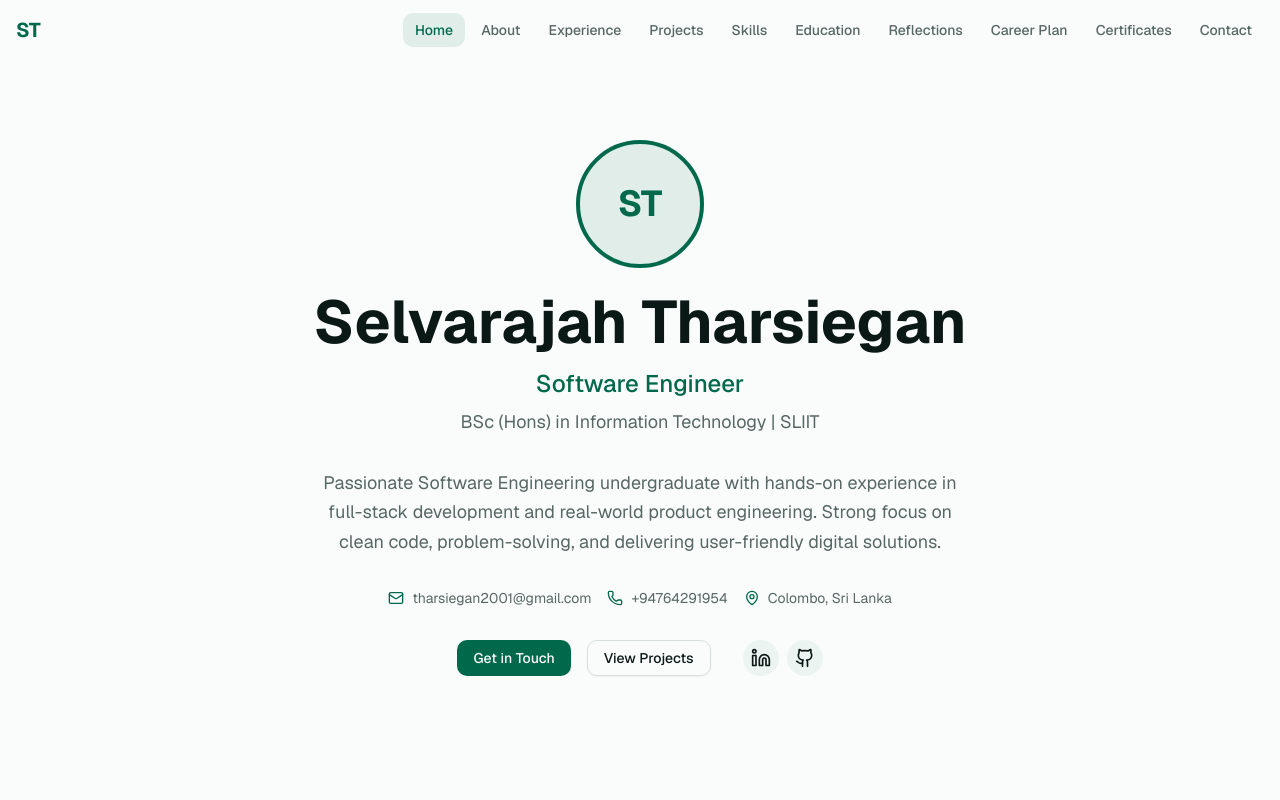
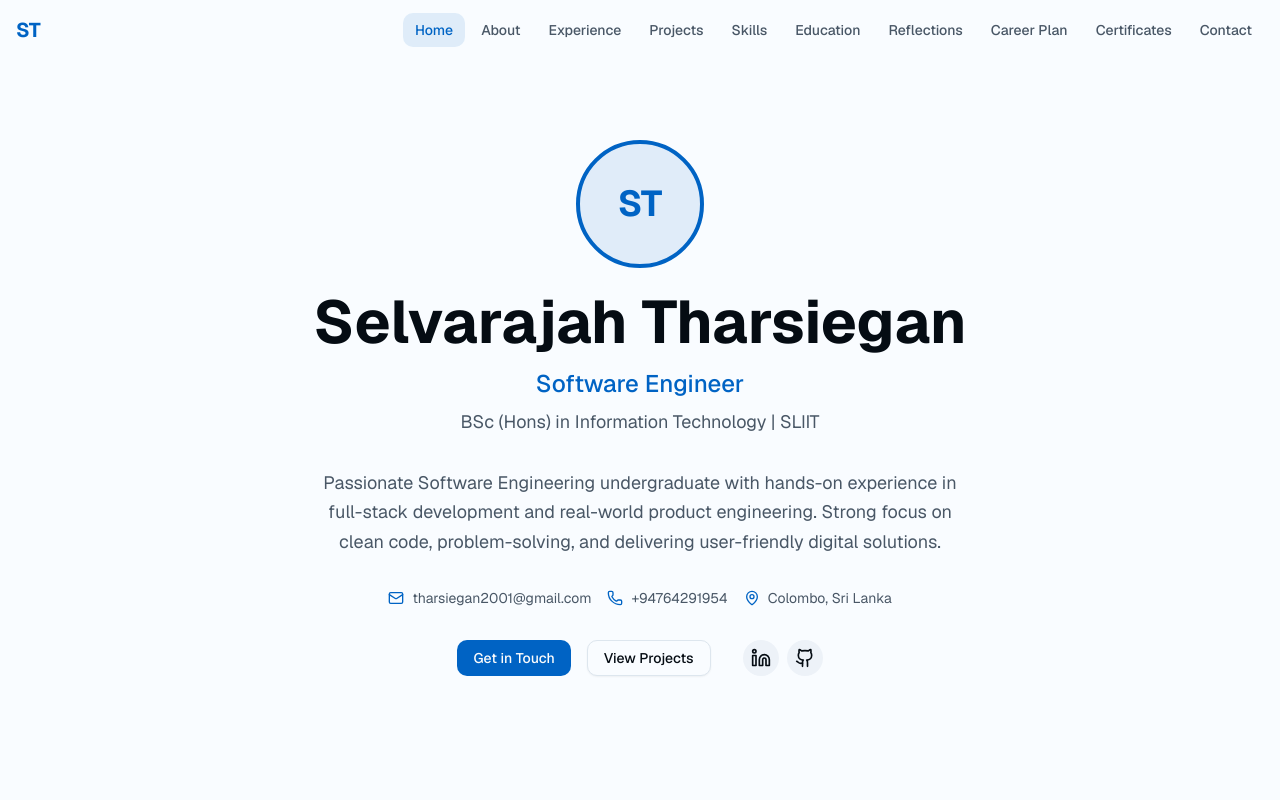
Before and after one commit to tharsie/portfolio-website-creation, a Next.js app: page / in a window 1280 px wide. Shown: the top 800 px of the page. Built offline with nearby package versions, Linux system fonts and the light colour scheme.

Commit message:
feat: update color scheme to modern blue theme
New vibrant blue primary color and adjusted secondary hues.

Co-authored-by: Tharsiegan <86786576+tharsie@users.noreply.github.com>

```diff
--- a/app/globals.css
+++ b/app/globals.css
@@ -4,39 +4,39 @@
 @custom-variant dark (&:is(.dark *));
 
 :root {
-  --background: oklch(0.99 0.002 180);
-  --foreground: oklch(0.2 0.02 180);
+  --background: oklch(0.99 0.005 250);
+  --foreground: oklch(0.15 0.02 250);
   --card: oklch(1 0 0);
-  --card-foreground: oklch(0.2 0.02 180);
+  --card-foreground: oklch(0.15 0.02 250);
   --popover: oklch(1 0 0);
-  --popover-foreground: oklch(0.2 0.02 180);
-  --primary: oklch(0.45 0.12 170);
+  --popover-foreground: oklch(0.15 0.02 250);
+  --primary: oklch(0.5 0.18 250);
   --primary-foreground: oklch(0.99 0 0);
-  --secondary: oklch(0.96 0.01 170);
-  --secondary-foreground: oklch(0.3 0.05 170);
-  --muted: oklch(0.96 0.008 180);
-  --muted-foreground: oklch(0.5 0.02 180);
-  --accent: oklch(0.92 0.02 170);
-  --accent-foreground: oklch(0.35 0.08 170);
+  --secondary: oklch(0.96 0.02 250);
+  --secondary-foreground: oklch(0.3 0.08 250);
+  --muted: oklch(0.96 0.01 250);
+  --muted-foreground: oklch(0.45 0.03 250);
+  --accent: oklch(0.94 0.03 250);
+  --accent-foreground: oklch(0.35 0.12 250);
   --destructive: oklch(0.577 0.245 27.325);
   --destructive-foreground: oklch(0.577 0.245 27.325);
-  --border: oklch(0.9 0.01 180);
-  --input: oklch(0.92 0.01 180);
-  --ring: oklch(0.45 0.12 170);
-  --chart-1: oklch(0.45 0.12 170);
-  --chart-2: oklch(0.55 0.1 200);
-  --chart-3: oklch(0.65 0.08 220);
-  --chart-4: oklch(0.7 0.1 160);
-  --chart-5: oklch(0.6 0.15 140);
+  --border: oklch(0.92 0.015 250);
+  --input: oklch(0.94 0.01 250);
+  --ring: oklch(0.5 0.18 250);
+  --chart-1: oklch(0.5 0.18 250);
+  --chart-2: oklch(0.6 0.15 230);
+  --chart-3: oklch(0.55 0.12 270);
+  --chart-4: oklch(0.65 0.1 220);
+  --chart-5: oklch(0.7 0.08 260);
   --radius: 0.75rem;
   --sidebar: oklch(0.985 0 0);
-  --sidebar-foreground: oklch(0.2 0.02 180);
-  --sidebar-primary: oklch(0.45 0.12 170);
+  --sidebar-foreground: oklch(0.15 0.02 250);
+  --sidebar-primary: oklch(0.5 0.18 250);
   --sidebar-primary-foreground: oklch(0.985 0 0);
-  --sidebar-accent: oklch(0.96 0.01 170);
-  --sidebar-accent-foreground: oklch(0.3 0.05 170);
-  --sidebar-border: oklch(0.9 0.01 180);
-  --sidebar-ring: oklch(0.45 0.12 170);
+  --sidebar-accent: oklch(0.96 0.02 250);
+  --sidebar-accent-foreground: oklch(0.3 0.08 250);
+  --sidebar-border: oklch(0.92 0.015 250);
+  --sidebar-ring: oklch(0.5 0.18 250);
 }
 
 .dark {
```
